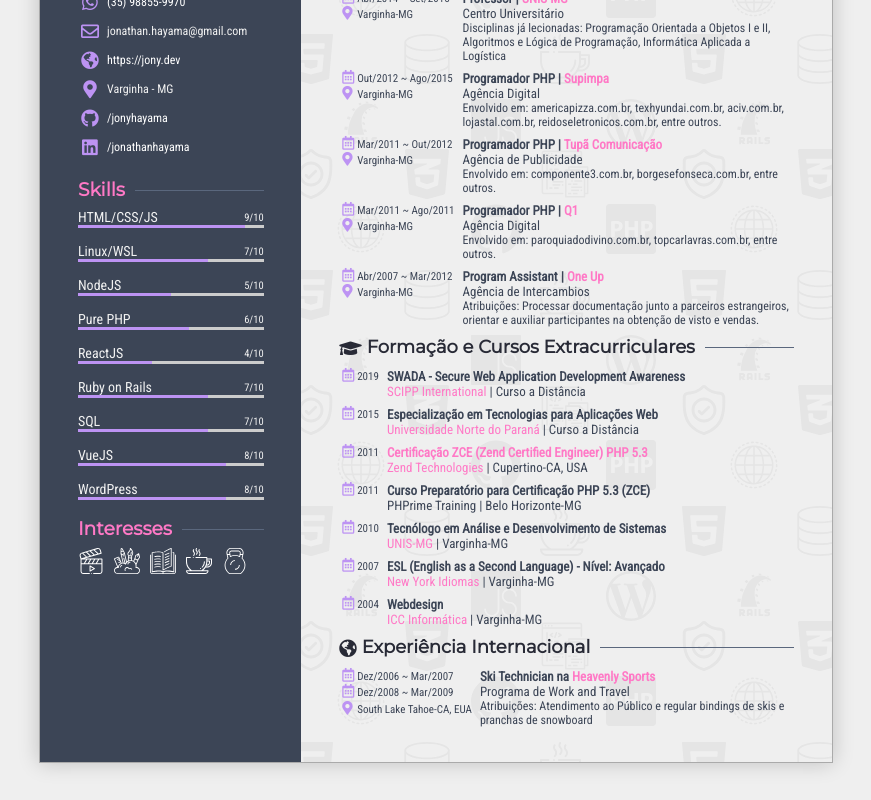
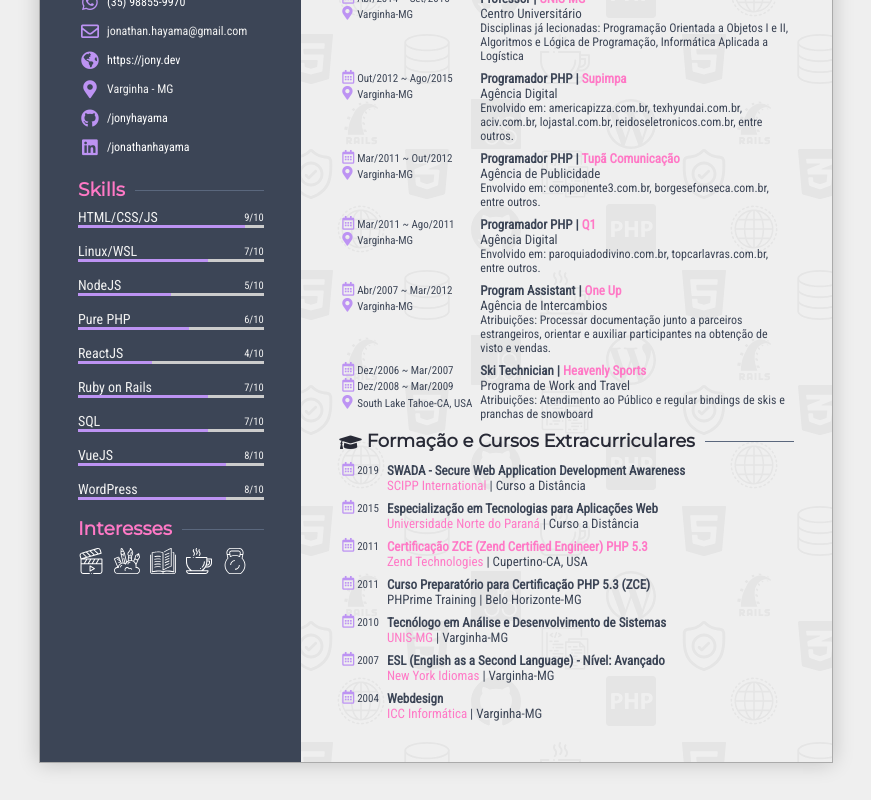
Before and after one commit to jonyhayama/resume, a Nuxt app: page /pt-br in a window 1280 px wide. Shown: the part 397-1197 px from the top of the page, without its empty margins (204-1075 px from the left). Built offline with nearby package versions, Linux system fonts and the light colour scheme; a web font is replaced by a local one.

Commit message:
💬 Move International XP to "regular" XP

```diff
--- a/components/WorkExperience.vue
+++ b/components/WorkExperience.vue
@@ -145,6 +145,23 @@ const jobs = [
     description: __('Duties: Gather and revise documents, send documents to Visa Sponsors, help participants to schedule their visa appointments and fill out the required documents.')
   },
   {
+    company: {
+      name: 'Heavenly Sports',
+      segment: __('Work and Travel Program'),
+      url: 'https://www.heavenlysports.com/'
+    },
+    position: __('Ski Technician'),
+    dates: [{
+      from: 'Dec/2006',
+      to: 'Mar/2007',
+    }, {
+      from: 'Dec/2008',
+      to: 'Mar/2009'
+    }],
+    location: __('South Lake Tahoe-CA, USA'),
+    description: __('Duties: Set ski and snowboard bindings, help customers to choose the most suited equipment for their needs.')
+  },
+  {
     hidden: true,
     company: {
       name: 'ICC Informática',
--- a/composables/useTranslation.js
+++ b/composables/useTranslation.js
@@ -61,7 +61,11 @@ export const useTranslation = (lang = 'en_us') => {
     'Zend Certified Engineer 5.3': 'Certificação ZCE (Zend Certified Engineer) PHP 5.3',
     'Preparatory course for Zend Certified Engineer 5.3': 'Curso Preparatório para Certificação PHP 5.3 (ZCE)',
     'Analysis and Systems Development': 'Tecnólogo em Análise e Desenvolvimento de Sistemas',
-    'ESL (English as a Second Language) - Level: Advanced': 'ESL (English as a Second Language) - Nível: Avançado'
+    'ESL (English as a Second Language) - Level: Advanced': 'ESL (English as a Second Language) - Nível: Avançado',
+    'Dec/2006 ~ Mar/2007': 'Dez/2006 ~ Mar/2007',
+    'Dec/2008 ~ Mar/2009': 'Dez/2008 ~ Mar/2009',
+    'Work and Travel Program': 'Programa de Work and Travel',
+    'Duties: Set ski and snowboard bindings, help customers to choose the most suited equipment for their needs.': 'Atribuições: Atendimento ao Público e regular bindings de skis e pranchas de snowboard'
   };
 
   return (string) => {
--- a/pages/index.vue
+++ b/pages/index.vue
@@ -9,24 +9,6 @@
     <div class="right-column">
       <WorkExperience />
       <Education />
-
-      <h2><i class="fas fa-globe-americas"></i>International Experience</h2>
-      <table>
-        <tr>
-          <td>
-            <i class="far fa-calendar-alt"></i>Dec/2006 ~ Mar/2007
-            <br /><i class="far fa-calendar-alt"></i>Dec/2008 ~ Mar/2009
-            <br /><i class="fa fa-map-marker-alt"></i>South Lake Tahoe-CA, USA
-          </td>
-          <td>
-            <strong>Ski Technician at <a href="https://www.heavenlysports.com/" target="_blank" rel="nofollow">Heavenly
-                Sports</a></strong>
-            <br />Work and Travel Program
-            <div>Duties: Set ski and snowboard bindings, help customers to choose the most suited equipment for their
-              needs.</div>
-          </td>
-        </tr>
-      </table>
     </div>
   </div>
 </template>
--- a/pages/pt-br.vue
+++ b/pages/pt-br.vue
@@ -8,25 +8,7 @@
     </div>
     <div class="right-column">
       <WorkExperience lang="pt-br" />
-
       <Education lang="pt-br" />
-
-      <h2><i class="fas fa-globe-americas"></i>Experiência Internacional</h2>
-      <table>
-        <tr>
-          <td>
-            <i class="far fa-calendar-alt"></i>Dez/2006 ~ Mar/2007
-            <br /><i class="far fa-calendar-alt"></i>Dez/2008 ~ Mar/2009
-            <br /><i class="fa fa-map-marker-alt"></i>South Lake Tahoe-CA, EUA
-          </td>
-          <td>
-            <strong>Ski Technician na <a href="https://www.heavenlysports.com/" target="_blank" rel="nofollow">Heavenly
-                Sports</a></strong>
-            <br />Programa de Work and Travel
-            <div>Atribuições: Atendimento ao Público e regular bindings de skis e pranchas de snowboard</div>
-          </td>
-        </tr>
-      </table>
     </div>
   </div>
 </template>
```
